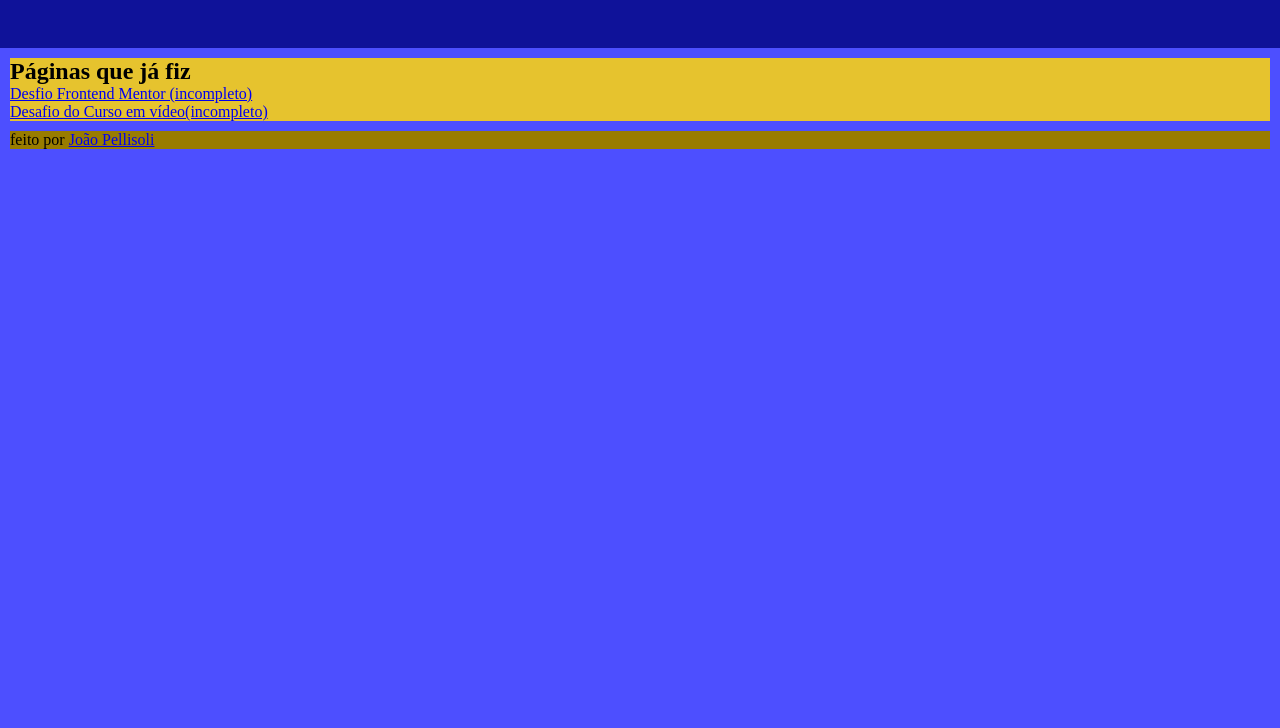
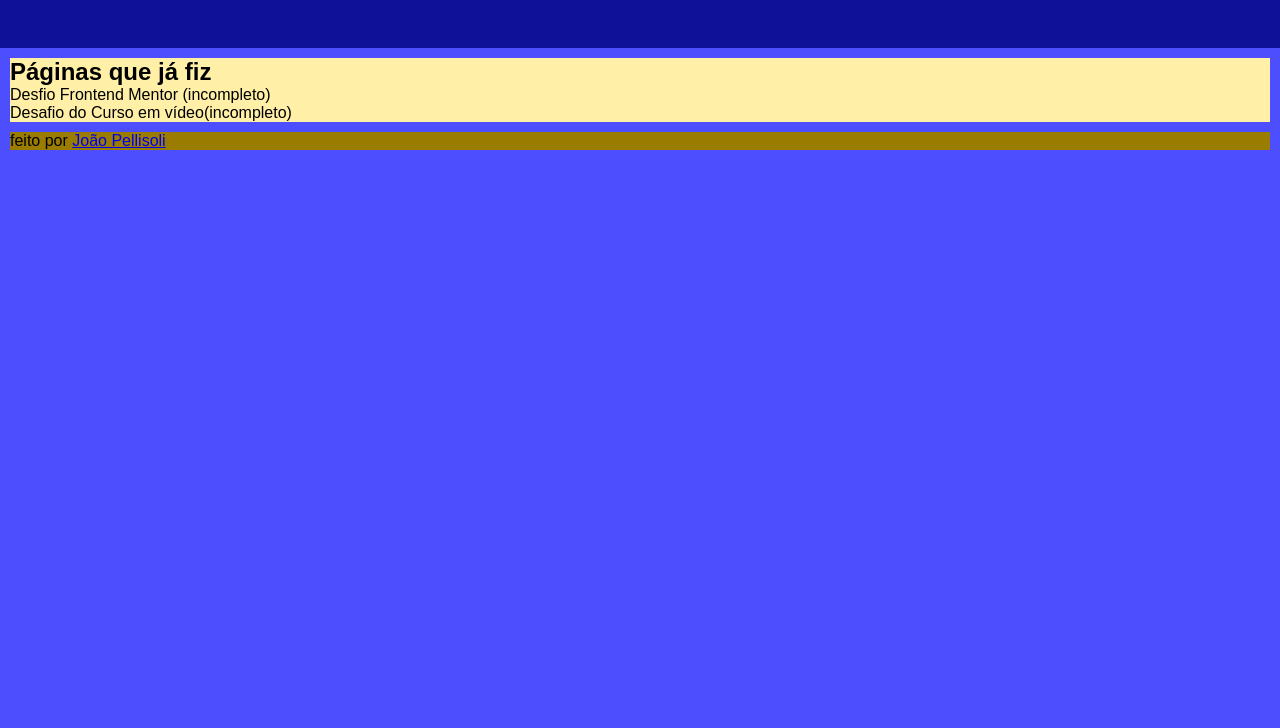
Before and after one commit to JoaoPellisoli/joaopellisoli.github.io, a plain HTML site: page index.html in a window 1280 px wide. Shown: the part 72-800 px from the top of the page. Drawn offline with Linux system fonts and the light colour scheme.

Commit message:
alterei a cor do main e adicionei fontes

```diff
--- a/estilos/estilo.css
+++ b/estilos/estilo.css
@@ -5,15 +5,16 @@
     --cor2: #4D4FFF;
     --cor3: #2E31E6;
     --cor4: #997C00;
-    --cor5: #E6C32E;
+    --cor5: #ffefa7;
 }
-
+/* #E6C32E */
 * {
     margin: 0px;
     padding: 0px;
 }
 
 body {
+    font-family: Arial, Helvetica, sans-serif;
     background-color: var(--cor2);
 }
 
@@ -30,6 +31,16 @@ main {
     background-color: var(--cor5);
 }
 
+main a {
+    text-decoration: none;
+    color: black;
+}
+
+main a:hover {
+    text-decoration: underline;
+    color: var(--cor3);
+}
+
 footer {
     margin: 10px;
     background-color: var(--cor4);
```
